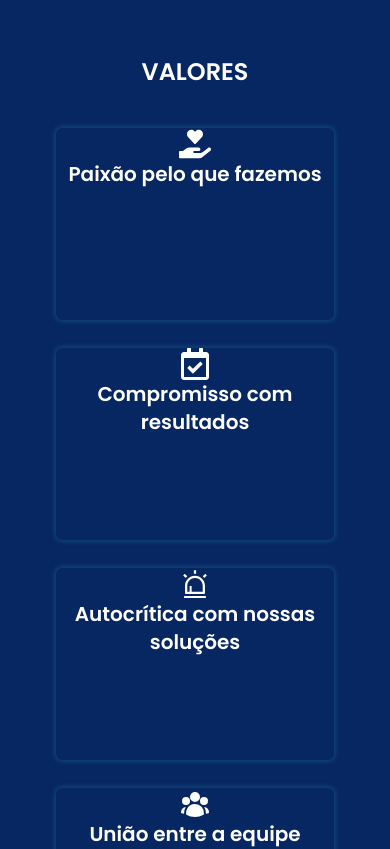
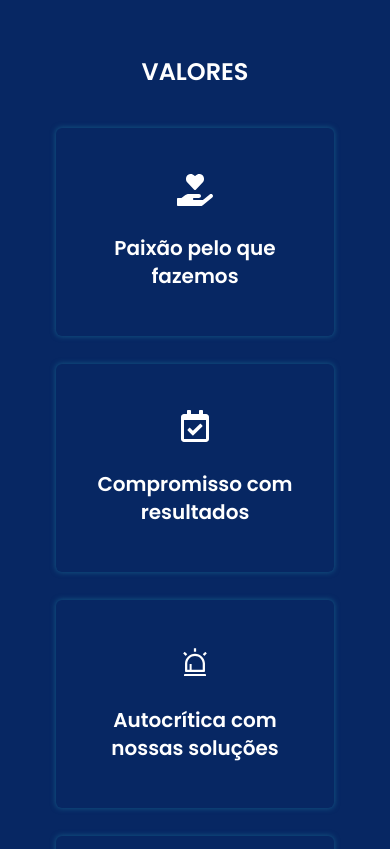
Before and after one commit to softeam-org/landing-page, a Next.js app: page / in a window 390 px wide. Shown: the part 2480-3329 px from the top of the page. Built offline with nearby package versions, Linux system fonts and the light colour scheme.

Commit message:
chore: complete responsivity of the softeam values  cards component

```diff
--- a/app/components/About/Values/ValueCard.tsx
+++ b/app/components/About/Values/ValueCard.tsx
@@ -11,11 +11,13 @@ interface ValueCardProps {
 function ValueCard({ valueName, valueIcon: Icon }: ValueCardProps): React.JSX.Element {
   return (
     <div
-      className="flex flex-col items-center rounded-md cursor-pointer h-48
-        shadow-[0_0_5px_1px_#114e7e] ease-out duration-200 hover:bg-color-2"
+      className="flex items-center justify-center rounded-md cursor-pointer h-52 px-10
+        max-lg:px-8 shadow-[0_0_5px_1px_#114e7e] ease-out duration-200 hover:bg-color-2"
     >
-      <Icon className="w-auto h-8" />
-      <p className="font-semibold text-2xl max-xl:text-xl text-center">{valueName}</p>
+      <div className="flex flex-col gap-4 max-md:gap-6 max-xs:gap-7">
+        <Icon className="w-auto h-8 max-lg:h-7 max-xs:h-8" />
+        <p className="font-semibold text-2xl max-xl:text-xl max-lg:text-lg max-xs:text-xl text-center">{valueName}</p>
+      </div>
     </div>
   );
 }
```
